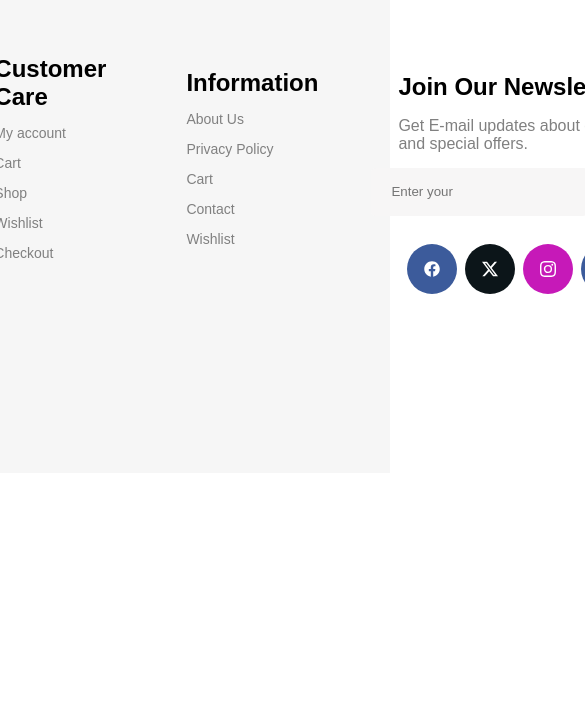
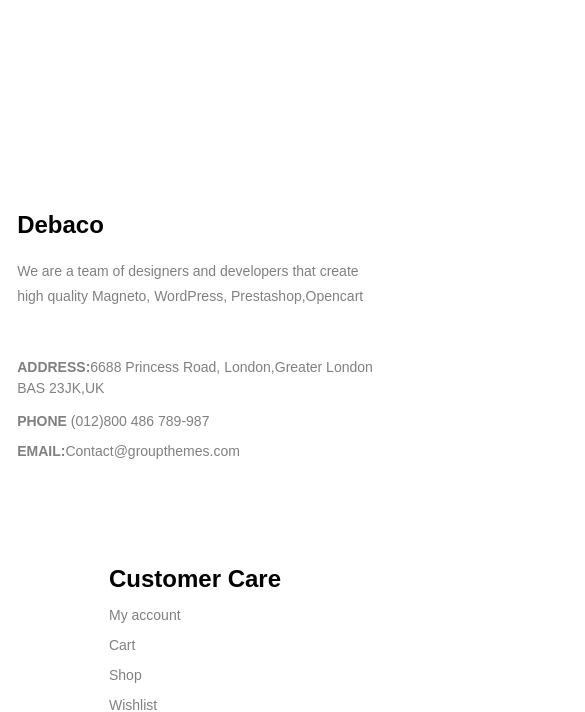
Before and after one commit to Praisewuch/eProject_Kitchen_appliances, a React (Create React App) app: page / in a window 390 px wide. Shown: the part 9959-10671 px from the top of the page, 585 px wide, since content can reach past the window. Before the commit the page ends 10432 px from the top, so only its background shows below. Built offline with nearby package versions, Linux system fonts and the light colour scheme.

Commit message:
important stuff

```diff
--- a/src/Home/home.css
+++ b/src/Home/home.css
@@ -120,7 +120,7 @@ body {
   fontsize: 24px;
 }
 @media screen and (max-width: 768px) {
-  .footer{
+  .footers{
     height: 500px;
     padding-bottom: 900px;
   }
@@ -130,7 +130,7 @@ body {
  .bottom{
   display:none;
  }
-  .foot{
+  .foote{
     margin-top: 900px;
     display:flex;
     flex-direction: column;
```
